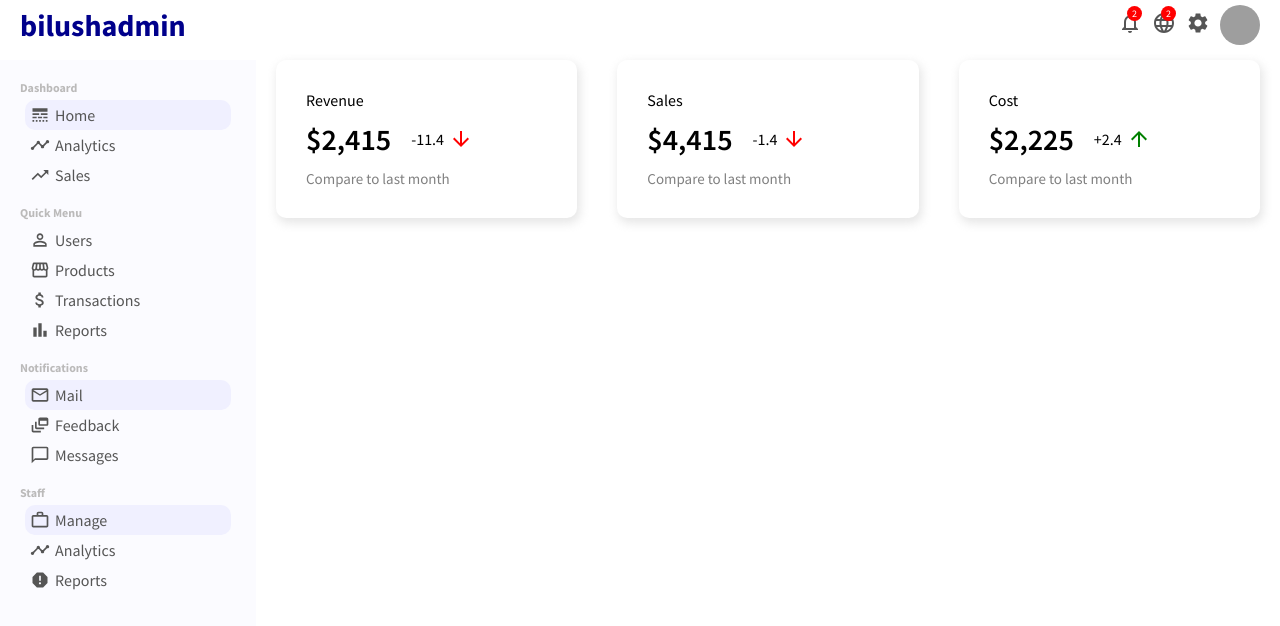
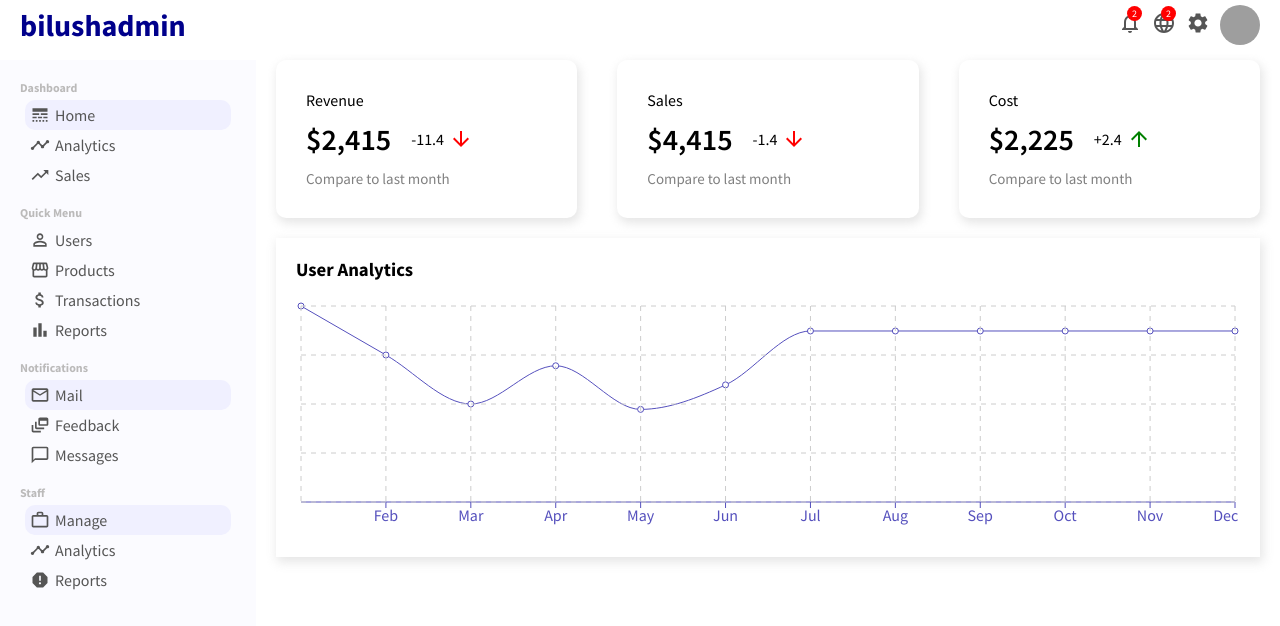
Before and after one commit to sholabioku/admin_ui, a React (Create React App) app: page / in a window 1280 px wide. Shown: the top 626 px of the page. Built offline with nearby package versions, Linux system fonts and the light colour scheme; grey boxes are pictures that could not be loaded.

Commit message:
Add chart

```diff
--- a/package.json
+++ b/package.json
@@ -13,6 +13,7 @@
     "react": "^18.2.0",
     "react-dom": "^18.2.0",
     "react-scripts": "5.0.1",
+    "recharts": "^2.1.13",
     "web-vitals": "^2.1.4"
   },
   "scripts": {
--- /dev/null
+++ b/src/components/chart/Chart.jsx
@@ -0,0 +1,29 @@
+import {
+  LineChart,
+  Line,
+  XAxis,
+  YAxis,
+  CartesianGrid,
+  Tooltip,
+  Legend,
+  ResponsiveContainer,
+} from 'recharts';
+import './chart.css';
+
+const Chart = ({ data, title, grid, dataKey }) => {
+  return (
+    <div className='chart'>
+      <h3 className='chartTitle'>{title}</h3>
+      <ResponsiveContainer width='100%' aspect={4 / 1}>
+        <LineChart data={data}>
+          <XAxis dataKey='name' stroke='#5550bd' />
+          <Line type='monotone' dataKey={dataKey} stroke='#5550bd' />
+          {grid && <CartesianGrid stroke='#ccc' strokeDasharray='5 5' />}
+          <Tooltip />
+        </LineChart>
+      </ResponsiveContainer>
+    </div>
+  );
+};
+
+export default Chart;
--- /dev/null
+++ b/src/components/chart/chart.css
@@ -0,0 +1,10 @@
+.chart {
+  margin: 20px;
+  padding: 20px;
+  -webkit-box-shadow: 2px 4px 10px 1px rgba(0, 0, 0, 0.47);
+  box-shadow: 2px 4px 10px 1px rgba(201, 201, 201, 0.47);
+}
+
+.chartTitle {
+  margin-bottom: 20px;
+}
--- /dev/null
+++ b/src/dummyData.js
@@ -0,0 +1,50 @@
+export const userData = [
+  {
+    name: 'Jan',
+    'Active User': 4000,
+  },
+  {
+    name: 'Feb',
+    'Active User': 3000,
+  },
+  {
+    name: 'Mar',
+    'Active User': 2000,
+  },
+  {
+    name: 'Apr',
+    'Active User': 2780,
+  },
+  {
+    name: 'May',
+    'Active User': 1890,
+  },
+  {
+    name: 'Jun',
+    'Active User': 2390,
+  },
+  {
+    name: 'Jul',
+    'Active User': 3490,
+  },
+  {
+    name: 'Aug',
+    'Active User': 3490,
+  },
+  {
+    name: 'Sep',
+    'Active User': 3490,
+  },
+  {
+    name: 'Oct',
+    'Active User': 3490,
+  },
+  {
+    name: 'Nov',
+    'Active User': 3490,
+  },
+  {
+    name: 'Dec',
+    'Active User': 3490,
+  },
+];
--- a/src/pages/home/Home.jsx
+++ b/src/pages/home/Home.jsx
@@ -1,10 +1,18 @@
+import Chart from '../../components/chart/Chart';
 import FeaturedInfo from '../../components/featuredInfo/FeaturedInfo';
+import { userData } from '../../dummyData';
 import './home.css';
 
 const Home = () => {
   return (
     <div className='home'>
       <FeaturedInfo />
+      <Chart
+        data={userData}
+        title='User Analytics'
+        grid
+        dataKey='Active User'
+      />
     </div>
   );
 };
```
Also changed, not shown: 1 other file (tests, documents, lock files or other folders).
